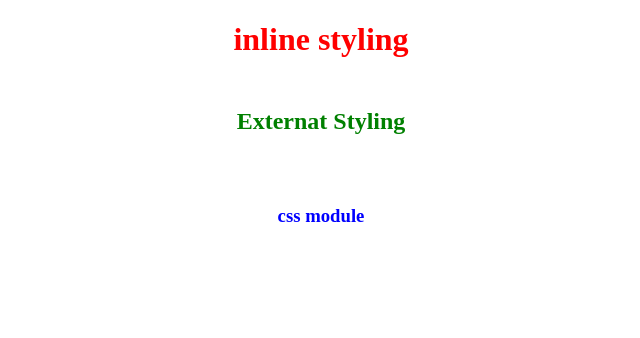
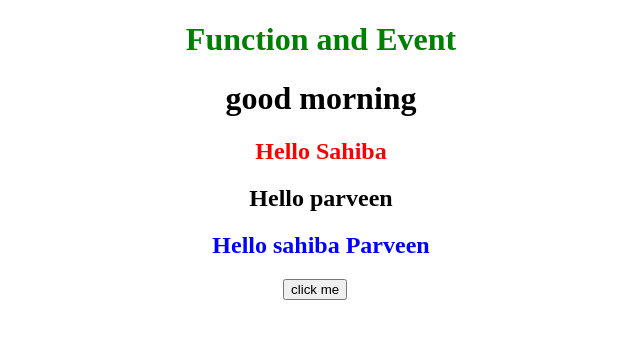
Before and after one commit to sahiba2503/my-react-app, a React (Vite) app in the folder my-vite-app/: page / in a window 1280 px wide. Shown: the top 338 px of the page, without its empty margins (319-959 px from the left). Built offline with nearby package versions, Linux system fonts and the light colour scheme.

Commit message:
add function and event

```diff
--- a/my-vite-app/src/Styling.jsx
+++ b/my-vite-app/src/Styling.jsx
@@ -1,13 +1,33 @@
-import "./seperateSty.css";
-import styles from "./Styling.module.css";
+
 function Styling(){
-
+    const lastName = "parveen"
+    const fullName = "sahiba Parveen"
+function getName(){
+        return "Sahiba";
+    }
+    function getLastName(){
+        return lastName;
+    }
+    // function with parameter
+    //   function getFullName(fullName){
+    //     return fullName;
+    // }
+    // Arrow function with parameter
+     const getFullName=(fullName)=>{
+        return fullName;
+    }
+    function EventHandle(){
+        alert("button was clicked");
+    }
 
 return<>
 <div>
-<h1 style={{color:"red",textAlign:"center"}}>inline styling</h1>
-<h2 className="ExternalSty">Externat Styling</h2>
-<h3 className={styles.test}>css module</h3>
+    <h1 style={{color:"green",textAlign:"center"}}>Function and Event </h1>
+<h1 style={{textAlign:"center"}}>good morning</h1>
+<h2 style={{textAlign:"center",color:"red"}}>Hello {getName()}</h2>
+<h2 style={{textAlign:"center"}}>Hello {getLastName()}</h2>
+<h2 style={{textAlign:"center",color:"blue"}}>Hello {getFullName(fullName)}</h2>
+<button style={{marginLeft:"47%"}} onClick={EventHandle}> click me </button>
 </div>
 </>
 }
```
Also changed, not shown: my-vite-app/src/FunEvent.jsx (added, +15 -0 lines).
